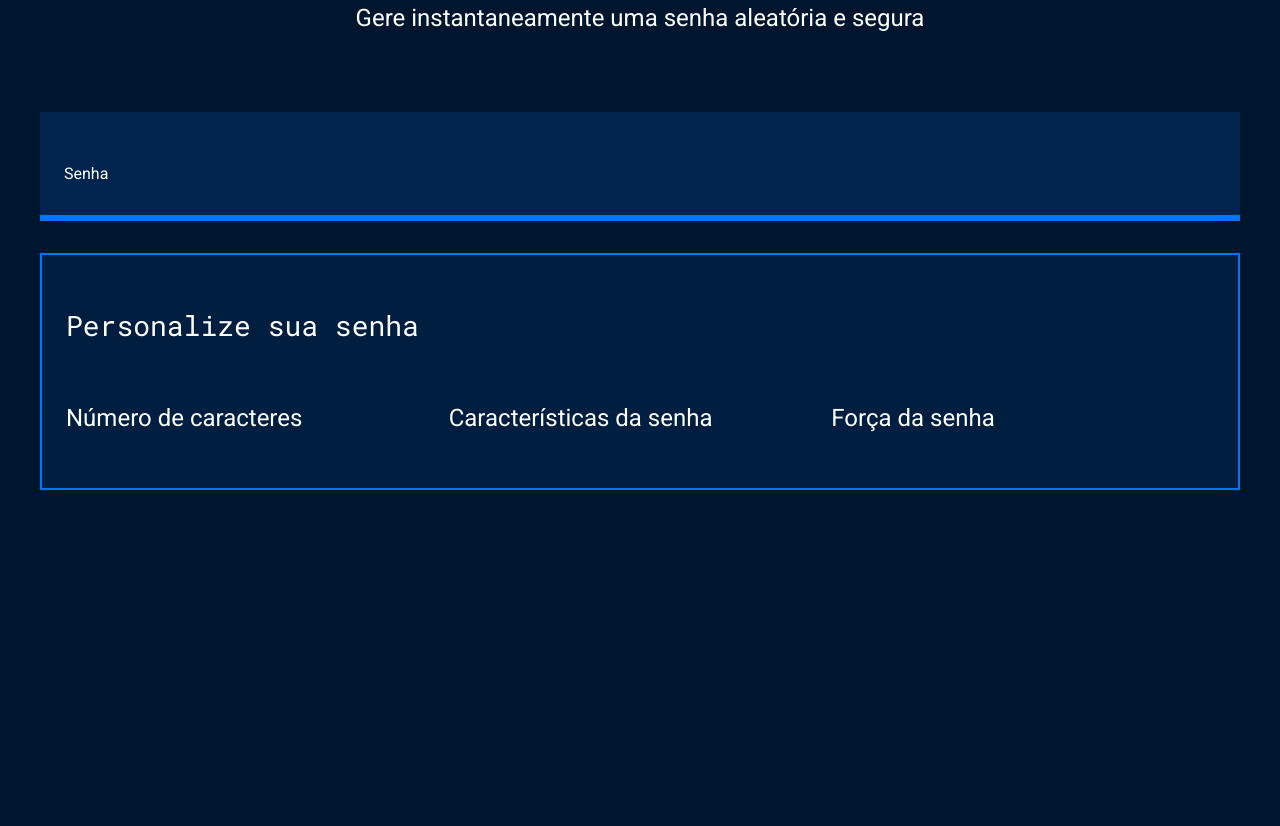
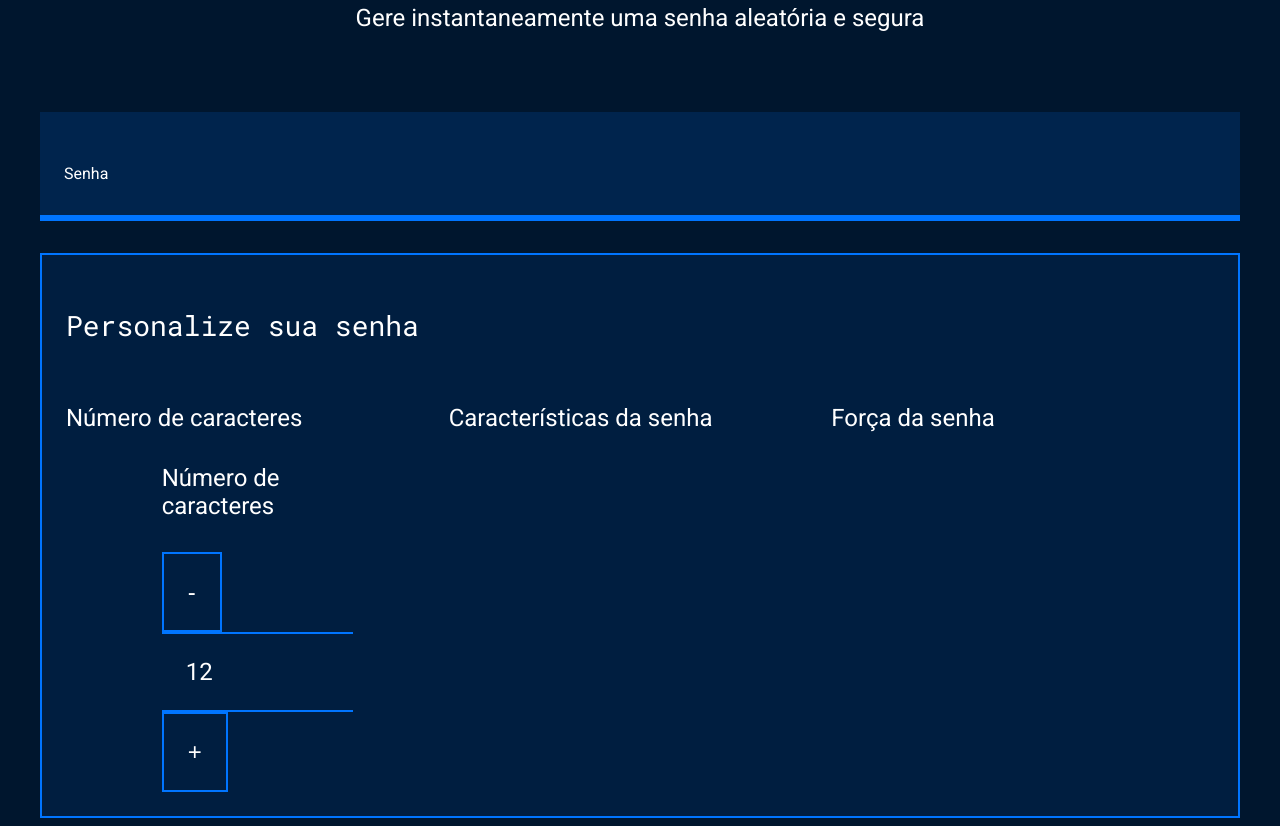
Before and after one commit to VeineHellen/gerador-senha, a plain HTML site: page index.html in a window 1280 px wide. Shown: the part 210-1036 px from the top of the page. Before the commit the page ends 800 px from the top, so only its background shows below. Drawn offline with Linux system fonts and the light colour scheme.

Commit message:
aaaaaaaaa

```diff
--- a/index.html
+++ b/index.html
@@ -23,6 +23,12 @@
             <div class="parametro-coluna__senha">
                 <div class="parametro-senha">
                     <h4 class="parametro-senha__titulo">Número de caracteres</h4>
+                    <div class="parametro-senha">
+    <h4 class="parametro-senha__titulo">Número de caracteres</h4>
+    <button class="parametro-senha__botao">-</button>
+    <p class="parametro-senha__texto">12</p>
+    <button class="parametro-senha__botao">+</button>
+</div>
                 </div>
                 <div class="parametro-senha">
                     <h4 class="parametro-senha__titulo">Características da senha</h4>
--- a/style.css
+++ b/style.css
@@ -66,6 +66,28 @@ body{
     padding: 24px;
 }
 
+.parametro-senha-botoes{
+    display: flex;
+    justify-content: center;
+}
+
+.parametro-senha__botao{
+    background-color: var(--fundo-texto);
+    color: var(--branco);
+    border: 2px solid var(--borda);
+    padding: 24px;
+    font-size: 24px;
+    cursor: pointer;
+}
+
+.parametro-senha__texto{
+    padding: 24px;
+    border-top: 2px solid var(--borda);
+    border-bottom: 2px solid var(--borda);
+    margin: 0;
+    font-size: 24px;
+}
+
 .parametro-titulo{
     font-family: var(--roboto-mono);
     font-size: 28px;
```
